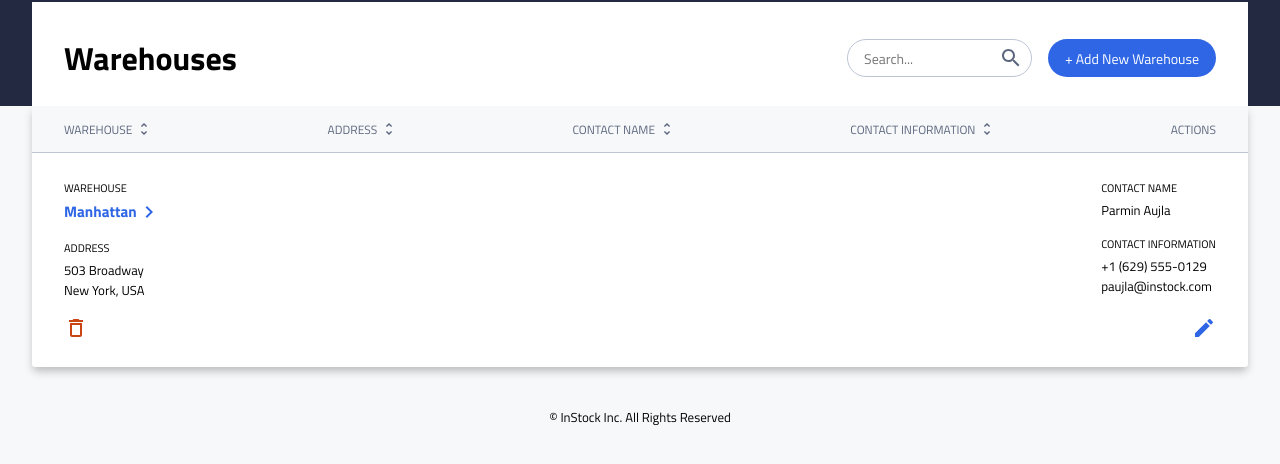
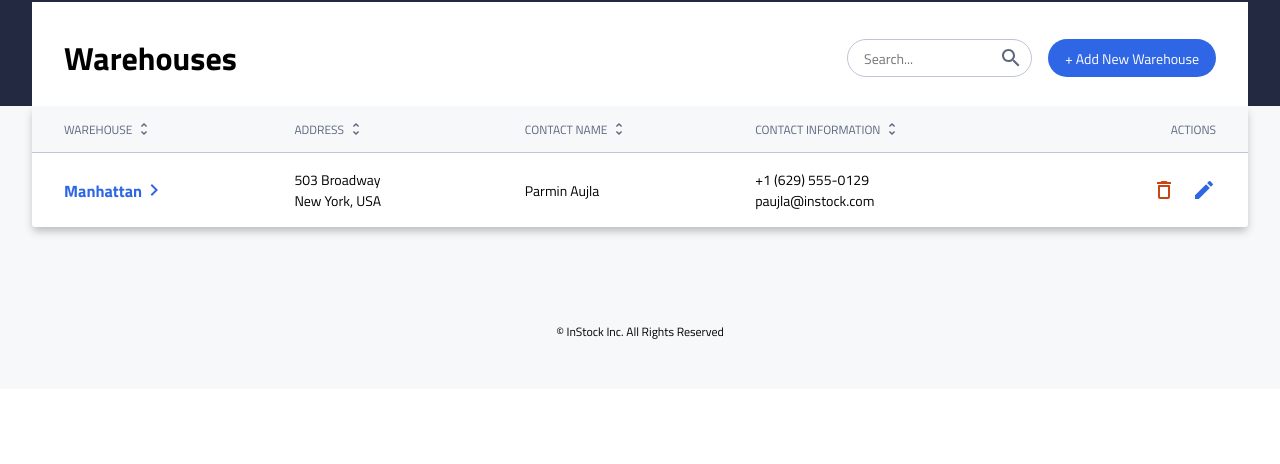
Before and after one commit to j-stax/instock-client, a React (Vite) app: page / in a window 1280 px wide. Shown: the top 464 px of the page. Built offline with nearby package versions, Linux system fonts and the light colour scheme.

Commit message:
Warehouse component - tablet view

```diff
--- a/src/App.scss
+++ b/src/App.scss
@@ -12,6 +12,10 @@ body {
   font-family: 'Titillium-Web', sans-serif;
   font-weight: 400;
   font-size: $m-p2;
+
+  @include tablet {
+    font-size: $p2;
+  }
 }
 
 main {
--- a/src/components/Footer/Footer.scss
+++ b/src/components/Footer/Footer.scss
@@ -7,7 +7,20 @@
     justify-content: center;
     background-color: $bg-light-grey;
 
+    @include tablet {
+        padding: 4.375rem 0 2.5rem;
+    }
+
+    @include desktop {
+        padding: 5.9375rem 0 3rem;
+    }
+
     &__copyright {
         margin: 0;
+        font-size: $m-p3;
+
+        @include tablet {
+            font-size: $p3;
+        }
     }
 }
--- a/src/components/Warehouse/Warehouse.jsx
+++ b/src/components/Warehouse/Warehouse.jsx
@@ -7,7 +7,7 @@ import { Link } from 'react-router-dom'
 export default function Warehouse({ name, address, contactName, contactInfo }) {
     return (
         <div className="wh-component">
-            <div className="wh-component__sections-container">
+            <div className="wh-component__sections-container wh-component__sections-container--mobile">
                 <div className="wh-component__left">
                     <div className="wh-component__section">
                         <p className="wh-component__label">WAREHOUSE</p>
@@ -36,9 +36,38 @@ export default function Warehouse({ name, address, contactName, contactInfo }) {
                     </div>
                 </div>
             </div>
-            <div className="wh-component__footer">
+            <div className="wh-component__footer wh-component__footer--mobile">
                 <DelIcon className="wh-component__icon wh-component__icon--trash" />
                 <EditIcon className="wh-component__icon wh-component__icon--edit" />
+            </div>
+            <div className="wh-component__sections-container wh-component__sections-container--tablet">
+                <div className="wh-component__section">
+                    <p className="wh-component__label">WAREHOUSE</p>
+                    <h3 className="wh-component__content">
+                        <Link to="#" className="wh-component__name">
+                            {name}
+                            <ChevronIcon className="wh-component__chevron" />
+                        </Link>
+                    </h3>
+                </div>
+                <div className="wh-component__section">
+                    <p className="wh-component__label">ADDRESS</p>
+                    <p className="wh-component__content">{address.street}</p>
+                    <p className="wh-component__content">{`${address.city}, ${address.country}`}</p>
+                </div>
+                <div className="wh-component__section">
+                    <p className="wh-component__label">CONTACT NAME</p>
+                    <p className="wh-component__content">{contactName}</p>
+                </div>
+                <div className="wh-component__section">
+                    <p className="wh-component__label">CONTACT INFORMATION</p>
+                    <p className="wh-component__content">{contactInfo.phone}</p>
+                    <p className="wh-component__content">{contactInfo.email}</p>
+                </div>
+                <div className="wh-component__footer wh-component__footer--tablet">
+                    <DelIcon className="wh-component__icon wh-component__icon--trash" />
+                    <EditIcon className="wh-component__icon wh-component__icon--edit" />
+                </div>
             </div>
         </div>
     )
--- a/src/components/Warehouse/Warehouse.scss
+++ b/src/components/Warehouse/Warehouse.scss
@@ -6,13 +6,30 @@
     border-top: 1px solid $secondary-cloud;
 
     @include tablet {
-        padding: 1.6875rem 2rem;
+        padding: 1rem 2rem;
     }
 
     &__sections-container {
-        display: flex;
-        justify-content: space-between;
-        margin-bottom: 1rem;
+
+        &--mobile {
+            display: flex;
+            justify-content: space-between;
+            margin-bottom: 1rem;
+
+            @include tablet {
+                display: none;
+            }
+        }
+
+        &--tablet {
+            display: none;
+
+            @include tablet {
+                display: flex;
+                justify-content: space-between;
+                align-items: center;
+            }
+        }
     }
 
     &__left {
@@ -27,9 +44,19 @@
         gap: 1rem;
     }
 
+    &__section {
+        @include tablet {
+            width: 100%;
+        }
+    }
+
     &__label {
         margin: 0 0 4px;
         font-size: $m-h4;
+
+        @include tablet {
+            display: none;
+        }
     }
 
     &__content {
@@ -38,13 +65,29 @@
 
     &__name {
         display: flex;
+        align-items: center;
         text-decoration: none;
         color: $instock-indigo;
     }
 
     &__footer {
-        display: flex;
-        justify-content: space-between;
+        &--mobile {
+            display: flex;
+            justify-content: space-between;
+
+            @include tablet {
+                display: none;
+            }
+        }
+
+        &--tablet {
+            @include tablet {
+                display: flex;
+                gap: 1rem;
+                width: 100%;
+                justify-content: flex-end;
+            }
+        }
     }
 
     &__icon {
--- a/src/pages/Warehouses/Warehouses.scss
+++ b/src/pages/Warehouses/Warehouses.scss
@@ -122,6 +122,11 @@
             gap: 4px;
             font-size: $h4;
             color: $secondary-slate;
+            flex: 0 1 100%;
+
+            &:last-child {
+                justify-content: flex-end;
+            }
         }
     }
 
```
